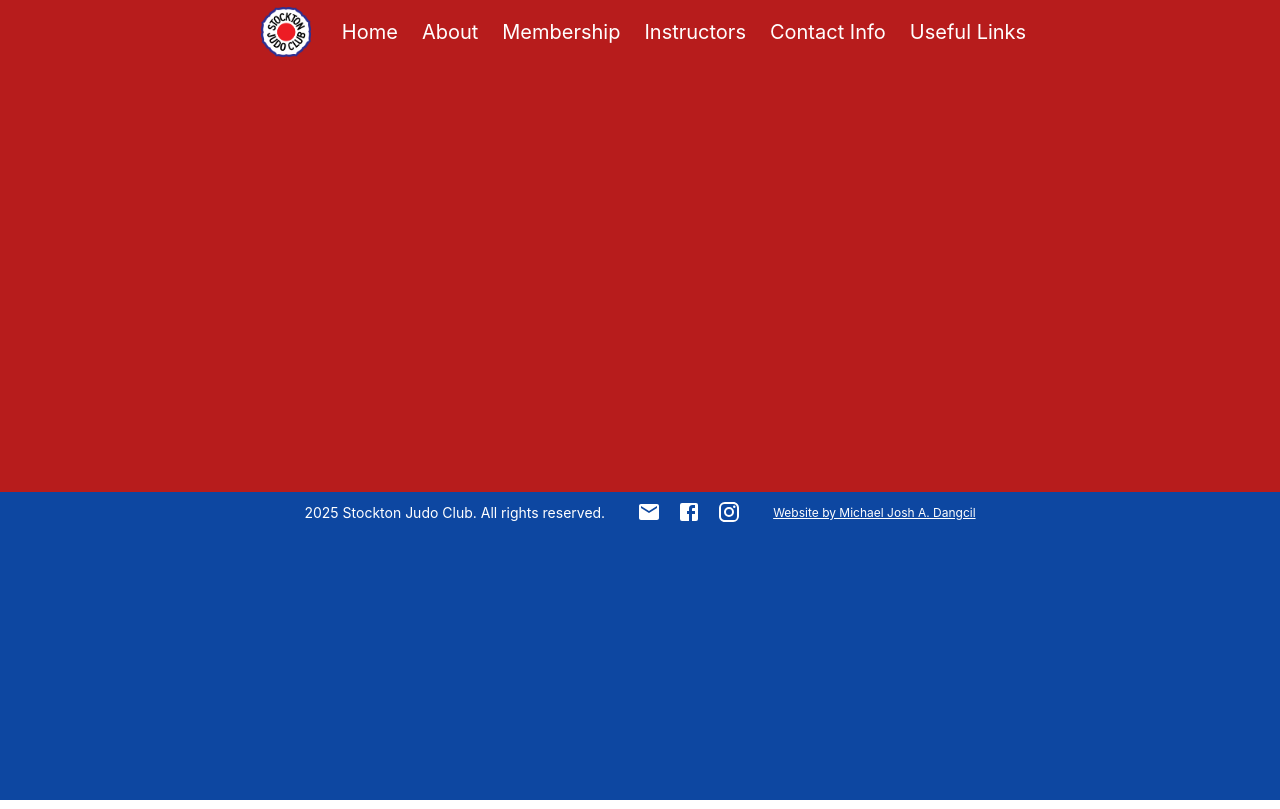
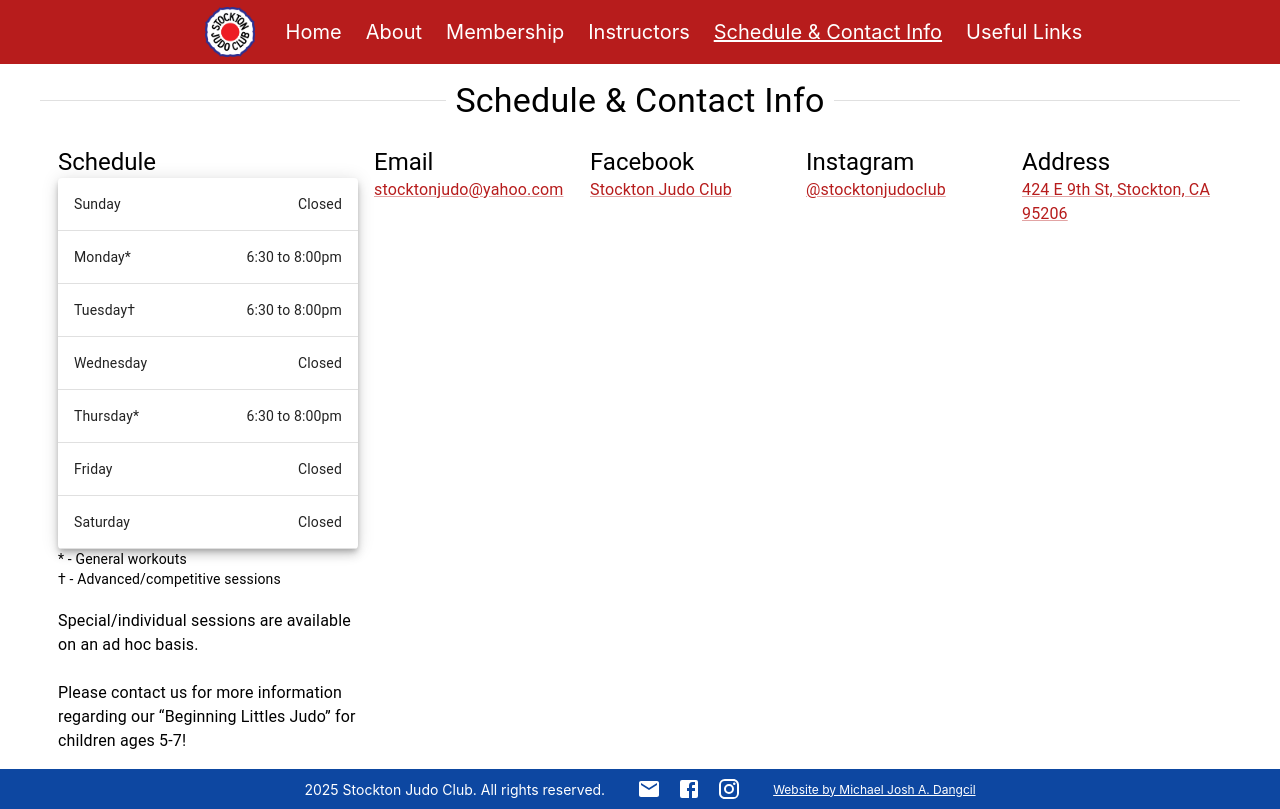
Before and after one commit to MJADangcil/stockton-judo-club, a React (Create React App) app: page /schedule-and-contact-info in a window 1280 px wide. Built offline with nearby package versions, Linux system fonts and the light colour scheme.

Commit message:
Update ContactInfo to ScheduleAndContactInfo

```diff
--- a/src/App.js
+++ b/src/App.js
@@ -6,7 +6,7 @@ import HomePage from './pages/HomePage/HomePage';
 import AboutPage from './pages/AboutPage/AboutPage';
 import Membership from './pages/Membership/Membership';
 import Instructors from './pages/Instructors/Instructors';
-import ContactInfo from './pages/ContactInfo/ContactInfo';
+import ScheduleAndContactInfo from "./pages/ScheduleAndContactInfo/ScheduleAndContactInfo";
 import UsefulLinks from './pages/UsefulLinks/UsefulLinks';
 import Footer from './components/Footer/Footer';
 
@@ -16,16 +16,16 @@ export default function App() {
       <Container
         maxWidth={false}
         disableGutters={true}
-        sx={{ display: 'table', position: 'relative', minHeight: '100vh' }}
+        sx={{ display: "table", position: "relative", minHeight: "100vh" }}
       >
         <NavBar />
         <Routes>
-          <Route path='/' element={<HomePage />} />
-          <Route path='/about' element={<AboutPage />} />
-          <Route path='/membership' element={<Membership />} />
-          <Route path='/instructors' element={<Instructors />} />
-          <Route path='/contact-info' element={<ContactInfo />} />
-          <Route path='/useful-links' element={<UsefulLinks />} />
+          <Route path="/" element={<HomePage />} />
+          <Route path="/about" element={<AboutPage />} />
+          <Route path="/membership" element={<Membership />} />
+          <Route path="/instructors" element={<Instructors />} />
+          <Route path="/schedule-and-contact-info" element={<ScheduleAndContactInfo />} />
+          <Route path="/useful-links" element={<UsefulLinks />} />
         </Routes>
         <Footer />
       </Container>
--- a/src/components/NavBar/NavBar.js
+++ b/src/components/NavBar/NavBar.js
@@ -17,12 +17,12 @@ import MenuIcon from '@mui/icons-material/Menu';
 import logo from '../../assets/logo512.png';
 
 const sections = [
-  { to: '/', text: 'Home' },
-  { to: '/about', text: 'About' },
-  { to: '/membership', text: 'Membership' },
-  { to: '/instructors', text: 'Instructors' },
-  { to: '/contact-info', text: 'Contact Info' },
-  { to: '/useful-links', text: 'Useful Links' },
+  { to: "/", text: "Home" },
+  { to: "/about", text: "About" },
+  { to: "/membership", text: "Membership" },
+  { to: "/instructors", text: "Instructors" },
+  { to: "/schedule-and-contact-info", text: "Schedule & Contact Info" },
+  { to: "/useful-links", text: "Useful Links" },
 ];
 
 export default function NavBar() {
--- a/src/pages/ContactInfo/ContactInfo.js
+++ b/src/pages/ScheduleAndContactInfo/ScheduleAndContactInfo.js
@@ -19,11 +19,11 @@ const schedule = [
     hours: "Closed",
   },
   {
-    day: "Monday",
+    day: "Monday*",
     hours: "6:30 to 8:00pm",
   },
   {
-    day: "Tuesday",
+    day: "Tuesday†",
     hours: "6:30 to 8:00pm",
   },
   {
@@ -31,7 +31,7 @@ const schedule = [
     hours: "Closed",
   },
   {
-    day: "Thursday",
+    day: "Thursday*",
     hours: "6:30 to 8:00pm",
   },
   {
@@ -44,7 +44,7 @@ const schedule = [
   },
 ];
 
-export default function ContactInfo() {
+export default function ScheduleAndContactInfo() {
   return (
     <section>
       <Container maxWidth={false} sx={{ display: "block", height: "auto" }}>
@@ -60,7 +60,7 @@ export default function ContactInfo() {
         >
           <Grid item xs={12}>
             <Divider>
-              <Typography variant="h4">Contact Info</Typography>
+              <Typography variant="h4">Schedule & Contact Info</Typography>
             </Divider>
           </Grid>
           <Grid item xs={12} sm={5} lg={3}>
@@ -81,6 +81,18 @@ export default function ContactInfo() {
                 </TableBody>
               </Table>
             </TableContainer>
+            <Typography variant="body2">* - General workouts</Typography>
+            <Typography variant="body2">
+              † - Advanced/competitive sessions
+            </Typography>
+            <br />
+            <Typography variant="body1">
+              Special/individual sessions are available on an ad hoc basis.
+              <br />
+              <br />
+              Please contact us for more information regarding our “Beginning
+              Littles Judo” for children ages 5-7!
+            </Typography>
           </Grid>
           <Grid item xs={12} sm={5} lg={2}>
             <Typography variant="h5">Email</Typography>
```
